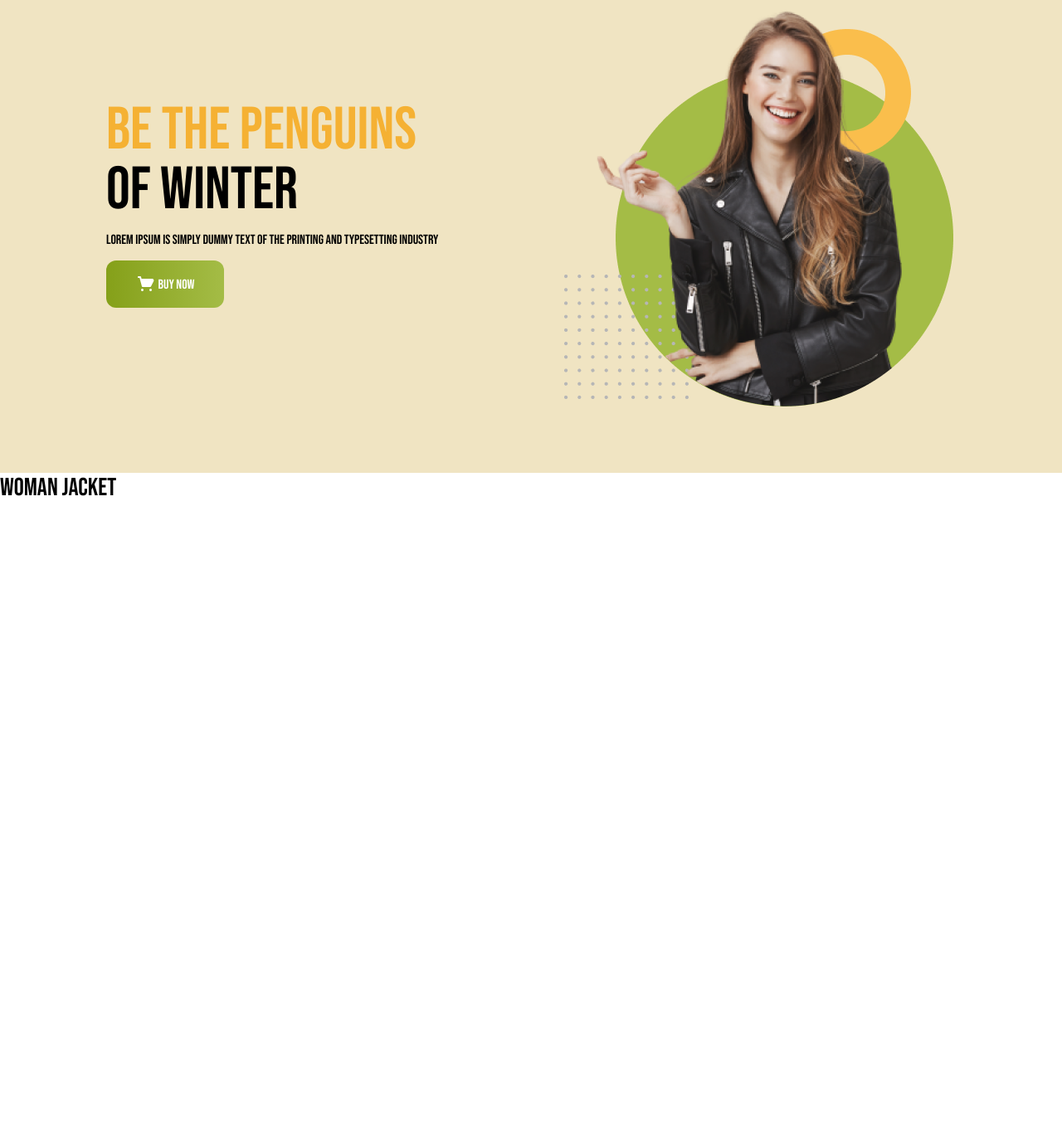
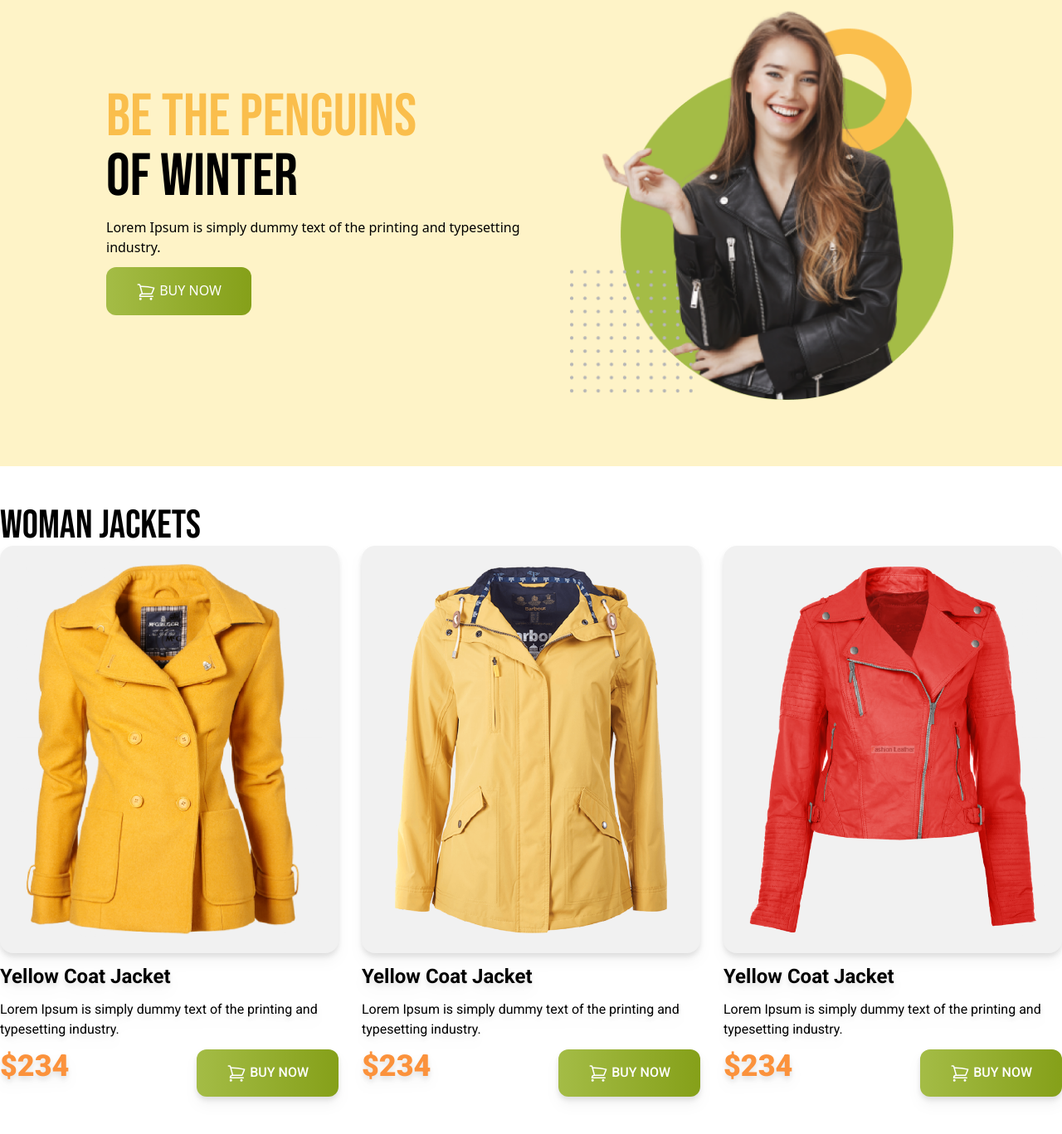
Before and after one commit to mr-tnmy-srkr/penguin-fashion-by-tailwind, a plain HTML site: page index.html in a window 1280 px wide. Shown: the part 77-1444 px from the top of the page at 83% size. Before the commit the page ends 800 px from the top, so only its background shows below. Drawn offline with nearby package versions, Linux system fonts and the light colour scheme.

Commit message:
3 jacket added

```diff
--- a/index.html
+++ b/index.html
@@ -4,60 +4,130 @@
 <head>
     <meta charset="UTF-8">
     <meta name="viewport" content="width=device-width, initial-scale=1.0">
-    <title>Penguin Fashion
-    </title>
+    <title>Penguin Fashion</title>
+    <script src="https://cdn.tailwindcss.com"></script>
+    <!-- google fonts: Bebas Neue and Roboto -->
     <link rel="preconnect" href="https://fonts.googleapis.com">
     <link rel="preconnect" href="https://fonts.gstatic.com" crossorigin>
-    <link href="https://fonts.googleapis.com/css2?family=Bebas+Neue&display=swap" rel="stylesheet">
-    <script src="https://cdn.tailwindcss.com"></script>
+    <link href="https://fonts.googleapis.com/css2?family=Bebas+Neue&family=Roboto:wght@400;500;700;900&display=swap"
+        rel="stylesheet">
     <style>
-        .font-bebas{
+        .font-bebas {
             font-family: 'Bebas Neue', sans-serif;
+        }
+
+        .font-roboto {
+            font-family: 'Roboto', sans-serif;
         }
     </style>
 </head>
 
 <body>
-    <header class="bg-[#f0e4c2] font-bebas py-20 px-4 md:px-32">
+    <header class="bg-amber-100 py-20 px-4 md:px-32">
+        <!-- nav section -->
+        <nav>
+
+        </nav>
+        <!-- banner section -->
         <div class="flex flex-col md:flex-row justify-between items-center">
             <div class="space-y-3">
-                <h1 class="text-7xl uppercase"><span class="text-[#f5b133]">Be the Penguins</span>
+                <h1 class="text-7xl uppercase font-bebas">
+                    <span class="text-[#FABE4C]">Be the Penguins</span>
                     <br>
                     of Winter
                 </h1>
                 <p>Lorem Ipsum is simply dummy text of the printing
-                    and typesetting industry</p>
+                    and typesetting industry.</p>
                 <button
-                    class="py-4 px-9 bg-green-500 rounded-xl text-white font-medium bg-gradient-to-r from-[#85A019] to-[#A4BC46]">
-                    <svg xmlns="http://www.w3.org/2000/svg" width="24" height="24" viewBox="0 0 24 24" fill="none"
-                        class="inline">
-                        <path
-                            d="M21.08 6.99998C20.9072 6.7006 20.6598 6.45111 20.3618 6.27585C20.0639 6.10059 19.7256 6.00554 19.38 5.99998H6.58L6 3.73998C5.9414 3.52181 5.81066 3.32992 5.62908 3.19555C5.44749 3.06118 5.22576 2.99224 5 2.99998H3C2.73478 2.99998 2.48043 3.10533 2.29289 3.29287C2.10536 3.48041 2 3.73476 2 3.99998C2 4.26519 2.10536 4.51955 2.29289 4.70708C2.48043 4.89462 2.73478 4.99998 3 4.99998H4.24L7 15.26C7.0586 15.4781 7.18934 15.67 7.37092 15.8044C7.55251 15.9388 7.77424 16.0077 8 16H17C17.1847 15.9994 17.3656 15.9477 17.5227 15.8507C17.6798 15.7536 17.8069 15.6149 17.89 15.45L21.17 8.88998C21.3122 8.59199 21.3783 8.26345 21.3626 7.93366C21.3469 7.60387 21.2498 7.2831 21.08 6.99998Z"
-                            fill="white" />
-                        <path
-                            d="M7.5 21C8.32843 21 9 20.3284 9 19.5C9 18.6716 8.32843 18 7.5 18C6.67157 18 6 18.6716 6 19.5C6 20.3284 6.67157 21 7.5 21Z"
-                            fill="white" />
-                        <path
-                            d="M17.5 21C18.3284 21 19 20.3284 19 19.5C19 18.6716 18.3284 18 17.5 18C16.6716 18 16 18.6716 16 19.5C16 20.3284 16.6716 21 17.5 21Z"
-                            fill="white" />
+                    class="py-4 px-9 bg-gradient-to-r from-[#A4BC46] to-[#85A019] rounded-xl uppercase text-white font-medium">
+                    <svg xmlns="http://www.w3.org/2000/svg" fill="none" viewBox="0 0 24 24" stroke-width="1.5"
+                        stroke="currentColor" class="w-6 h-6 inline">
+                        <path stroke-linecap="round" stroke-linejoin="round"
+                            d="M2.25 3h1.386c.51 0 .955.343 1.087.835l.383 1.437M7.5 14.25a3 3 0 00-3 3h15.75m-12.75-3h11.218c1.121-2.3 2.1-4.684 2.924-7.138a60.114 60.114 0 00-16.536-1.84M7.5 14.25L5.106 5.272M6 20.25a.75.75 0 11-1.5 0 .75.75 0 011.5 0zm12.75 0a.75.75 0 11-1.5 0 .75.75 0 011.5 0z" />
                     </svg>
 
                     Buy Now</button>
             </div>
             <div>
-                <img src="./images/model.png" alt="">
+                <img src="images/model.png" alt="">
             </div>
         </div>
     </header>
-    <main class="max-w-7xl">
-        <section>
-            <h3 class="text-3xl font-bebas">
-                WOMAN JACKET
-            </h3>
+    <main class="max-w-7xl mx-auto">
+        <!-- woman jacket section -->
+        <section class="py-12">
+            <h3 class="text-5xl font-bebas">Woman Jackets</h3>
+            <!-- jackets container -->
+            <div class="grid grid-cols-1 md:grid-cols-2 lg:grid-cols-3 gap-7 font-roboto">
+                <!-- jacket 1 -->
+                <div class="space-y-3 drop-shadow-lg">
+                    <div class="bg-[#F1F1F1;] p-5 rounded-2xl">
+                        <img src="images/jacket-1.png" alt="">
+                    </div>
+                    <h4 class="text-2xl font-bold">Yellow Coat Jacket </h4>
+                    <p>Lorem Ipsum is simply dummy text of the
+                        printing and typesetting industry.</p>
+                    <div class="flex justify-between">
+                        <h3 class="text-4xl font-black text-orange-400">$234</h3>
+                        <button
+                            class="py-4 px-9 bg-gradient-to-r from-[#A4BC46] to-[#85A019] rounded-xl uppercase text-white font-medium">
+                            <svg xmlns="http://www.w3.org/2000/svg" fill="none" viewBox="0 0 24 24" stroke-width="1.5"
+                                stroke="currentColor" class="w-6 h-6 inline">
+                                <path stroke-linecap="round" stroke-linejoin="round"
+                                    d="M2.25 3h1.386c.51 0 .955.343 1.087.835l.383 1.437M7.5 14.25a3 3 0 00-3 3h15.75m-12.75-3h11.218c1.121-2.3 2.1-4.684 2.924-7.138a60.114 60.114 0 00-16.536-1.84M7.5 14.25L5.106 5.272M6 20.25a.75.75 0 11-1.5 0 .75.75 0 011.5 0zm12.75 0a.75.75 0 11-1.5 0 .75.75 0 011.5 0z" />
+                            </svg>
+
+                            Buy Now</button>
+                    </div>
+                </div>
+                <!-- jacket 2 -->
+                <div class="space-y-3 drop-shadow-lg">
+                    <div class="bg-[#F1F1F1;] p-5 rounded-2xl">
+                        <img src="images/jacket-2.png" alt="">
+                    </div>
+                    <h4 class="text-2xl font-bold">Yellow Coat Jacket </h4>
+                    <p>Lorem Ipsum is simply dummy text of the
+                        printing and typesetting industry.</p>
+                    <div class="flex justify-between">
+                        <h3 class="text-4xl font-black text-orange-400">$234</h3>
+                        <button
+                            class="py-4 px-9 bg-gradient-to-r from-[#A4BC46] to-[#85A019] rounded-xl uppercase text-white font-medium">
+                            <svg xmlns="http://www.w3.org/2000/svg" fill="none" viewBox="0 0 24 24" stroke-width="1.5"
+                                stroke="currentColor" class="w-6 h-6 inline">
+                                <path stroke-linecap="round" stroke-linejoin="round"
+                                    d="M2.25 3h1.386c.51 0 .955.343 1.087.835l.383 1.437M7.5 14.25a3 3 0 00-3 3h15.75m-12.75-3h11.218c1.121-2.3 2.1-4.684 2.924-7.138a60.114 60.114 0 00-16.536-1.84M7.5 14.25L5.106 5.272M6 20.25a.75.75 0 11-1.5 0 .75.75 0 011.5 0zm12.75 0a.75.75 0 11-1.5 0 .75.75 0 011.5 0z" />
+                            </svg>
+
+                            Buy Now</button>
+                    </div>
+                </div>
+                <!-- jacket 3 -->
+                <div class="space-y-3 drop-shadow-lg">
+                    <div class="bg-[#F1F1F1;] p-5 rounded-2xl">
+                        <img src="images/jacket-3.png" alt="">
+                    </div>
+                    <h4 class="text-2xl font-bold">Yellow Coat Jacket </h4>
+                    <p>Lorem Ipsum is simply dummy text of the
+                        printing and typesetting industry.</p>
+                    <div class="flex justify-between">
+                        <h3 class="text-4xl font-black text-orange-400">$234</h3>
+                        <button
+                            class="py-4 px-9 bg-gradient-to-r from-[#A4BC46] to-[#85A019] rounded-xl uppercase text-white font-medium">
+                            <svg xmlns="http://www.w3.org/2000/svg" fill="none" viewBox="0 0 24 24" stroke-width="1.5"
+                                stroke="currentColor" class="w-6 h-6 inline">
+                                <path stroke-linecap="round" stroke-linejoin="round"
+                                    d="M2.25 3h1.386c.51 0 .955.343 1.087.835l.383 1.437M7.5 14.25a3 3 0 00-3 3h15.75m-12.75-3h11.218c1.121-2.3 2.1-4.684 2.924-7.138a60.114 60.114 0 00-16.536-1.84M7.5 14.25L5.106 5.272M6 20.25a.75.75 0 11-1.5 0 .75.75 0 011.5 0zm12.75 0a.75.75 0 11-1.5 0 .75.75 0 011.5 0z" />
+                            </svg>
+
+                            Buy Now</button>
+                    </div>
+                </div>
+            </div>
         </section>
     </main>
-    <footer></footer>
+    <footer>
 
+    </footer>
 </body>
 
 </html>
```
